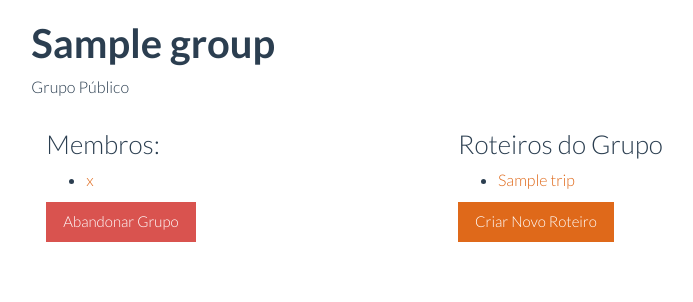
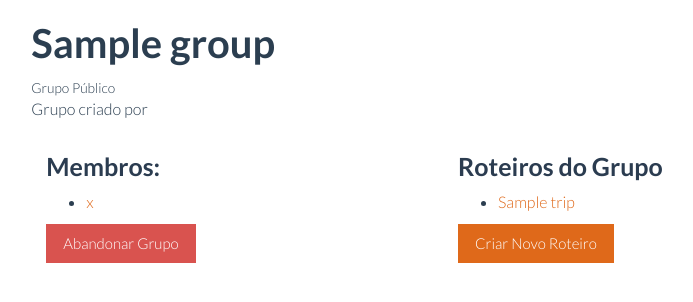
Before and after one commit to ikkebr/hackinpoa, a Django app: page /groups/1/detail/ in a window 1280 px wide. Shown: the part 80-382 px from the top of the page, without its empty margins (197-890 px from the left). Run offline with Django 3.2, Linux system fonts and the light colour scheme; a user stored in the database is signed in; data comes from the database, SQL or seed files in the repository; tables that the repository leaves empty hold one stand-in row (values such as "Sample post"); some libraries are stand-ins or nearby versions.

Commit message:
fixesfixes

```diff
--- a/groups/templates/groups/group_detail.html
+++ b/groups/templates/groups/group_detail.html
@@ -6,11 +6,11 @@
 	<div class='col-md-8 col-md-offset-2'>
 	<h1> {{ object.name }} </h1>
 
-	<p>Grupo {% if object.is_public %}Público{% else %}Privado{% endif %}</p>
-
+	<small>Grupo {% if object.is_public %}Público{% else %}Privado{% endif %}</small>
+	<p>Grupo criado por {{ object.owner.userprofile.name }}</p>
 
 	<div class="col-md-6">
-		<h3>Membros:</h3>
+		<h2>Membros:</h2>
 			{% if object.group_access_set.all %}
 				<ul>
 					{% for each in object.group_access_set.all %}
@@ -30,7 +30,7 @@
 	</div>
 
 	<div class="col-md-6">
-		<h3>Roteiros do Grupo</h3>
+		<h2>Roteiros do Grupo</h2>
 		{% if object.trip_set.all %}
 			<ul>
 				{% for each in object.trip_set.all %}
--- a/groups/templates/groups/group_list.html
+++ b/groups/templates/groups/group_list.html
@@ -5,10 +5,11 @@
 <div class='row'>
 	<div class='col-md-8 col-md-offset-2'>
 
+		<h1>Grupos</h1>
 		<p>Você pode escolher um dos grupos já existentes ou criar seu próprio grupo. Ao entrar em um grupo você terá a općao de criar seus próprios roteiros de viagem.</p>
 
 		<div class='col-md-6'>
-	<h1>Meus Grupos</h1>
+	<h2>Meus Grupos</h2>
 	 {% if object_list %}
 		<ul class="collection">
 			{% for group in object_list %}
@@ -23,7 +24,7 @@
 		</div>
 
 		<div class='col-md-6'>
-		<h1>Grupos Públicos</h1>
+		<h2>Grupos Públicos</h2>
 		{% if public_groups %}
 			<ul>
 				{% for group in public_groups %}
--- a/groups/templates/groups/trip_list.html
+++ b/groups/templates/groups/trip_list.html
@@ -4,6 +4,8 @@
 	<div class="row">
 
 		<div class='col-md-8 col-md-offset-2'>
+
+			<h1>Roteiros</h1>
 
 			<p>Para criar um roteiro é necessário fazer parte de algum grupo. Caso você ainda não faća parte de um grupo, você pode criar o seu grupo na aba "Grupos".</p>
 
```
